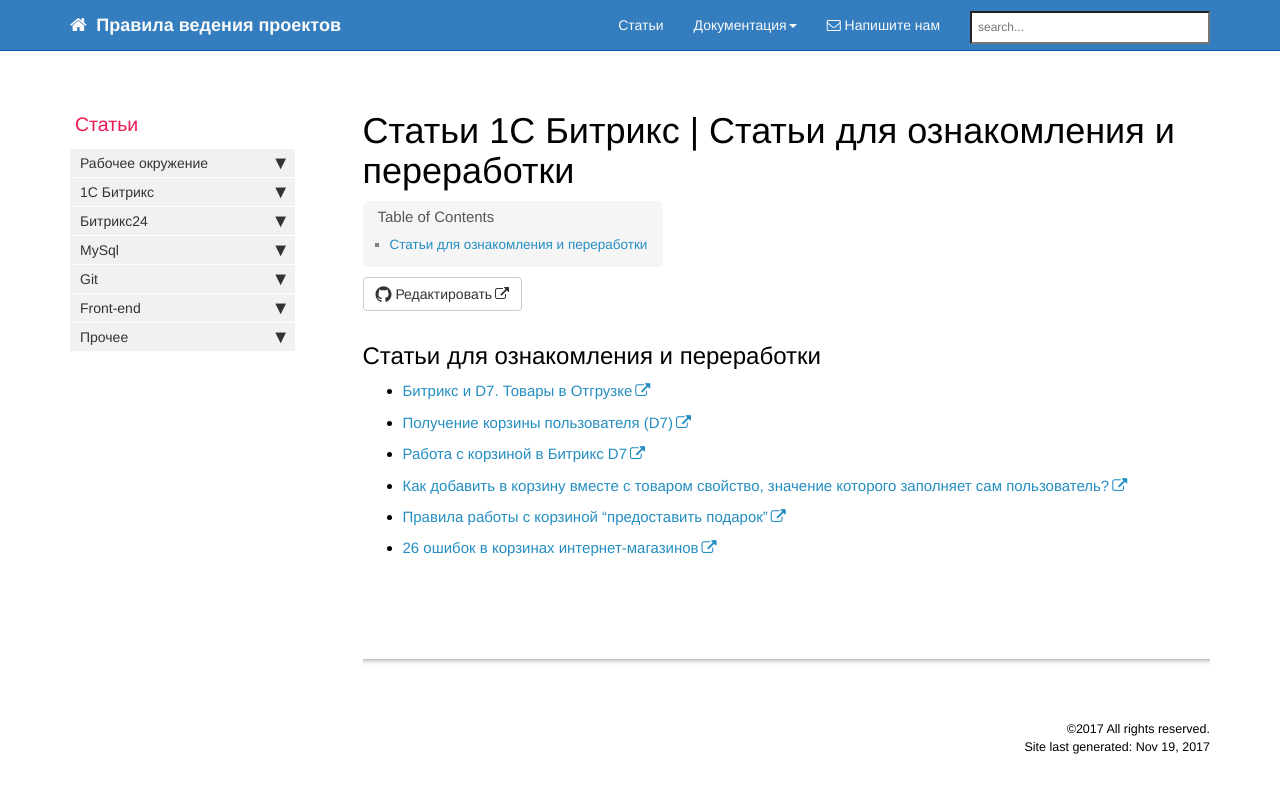
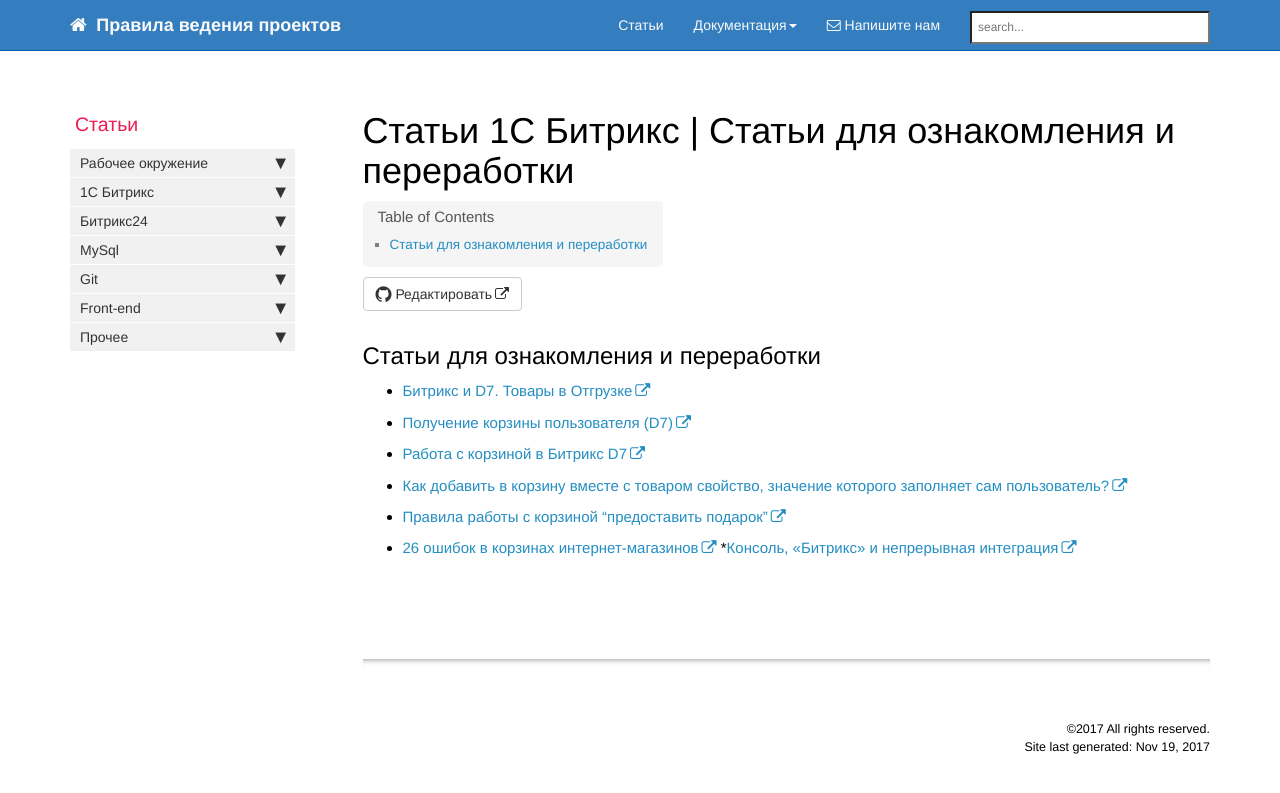
Before and after one commit to gdecider/gdecider.github.io, a Jekyll site: the page built from pages/articles/articles_bx-articles-order-and-basket.md, in a window 1280 px wide. Shown: the top 793 px of the page. Built offline with Jekyll 4.4.1, drawn with Linux system fonts in a browser that asks for light colours; nearby versions of some CDN libraries; comment, search, counter and statistics services are not loaded.

Commit message:
Update articles_bx-articles-order-and-basket.md

```diff
--- a/pages/articles/articles_bx-articles-order-and-basket.md
+++ b/pages/articles/articles_bx-articles-order-and-basket.md
@@ -16,3 +16,4 @@
 * [Как добавить в корзину вместе с товаром свойство, значение которого заполняет сам пользователь?](https://dev.1c-bitrix.ru/support/forum/forum6/topic86737/)
 * [Правила работы с корзиной "предоставить подарок"](https://dev.1c-bitrix.ru/support/forum/forum6/topic86649/)
 * [26 ошибок в корзинах интернет-магазинов](https://www.intervolga.ru/blog/projects/cherez-ternii-k-zvezdam-ili-26-oshibok-v-korzinakh-internet-magazinov/)
+*[Консоль, «Битрикс» и непрерывная интеграция](http://samokhvalov.info/blog/all/console-jedi/)
```
